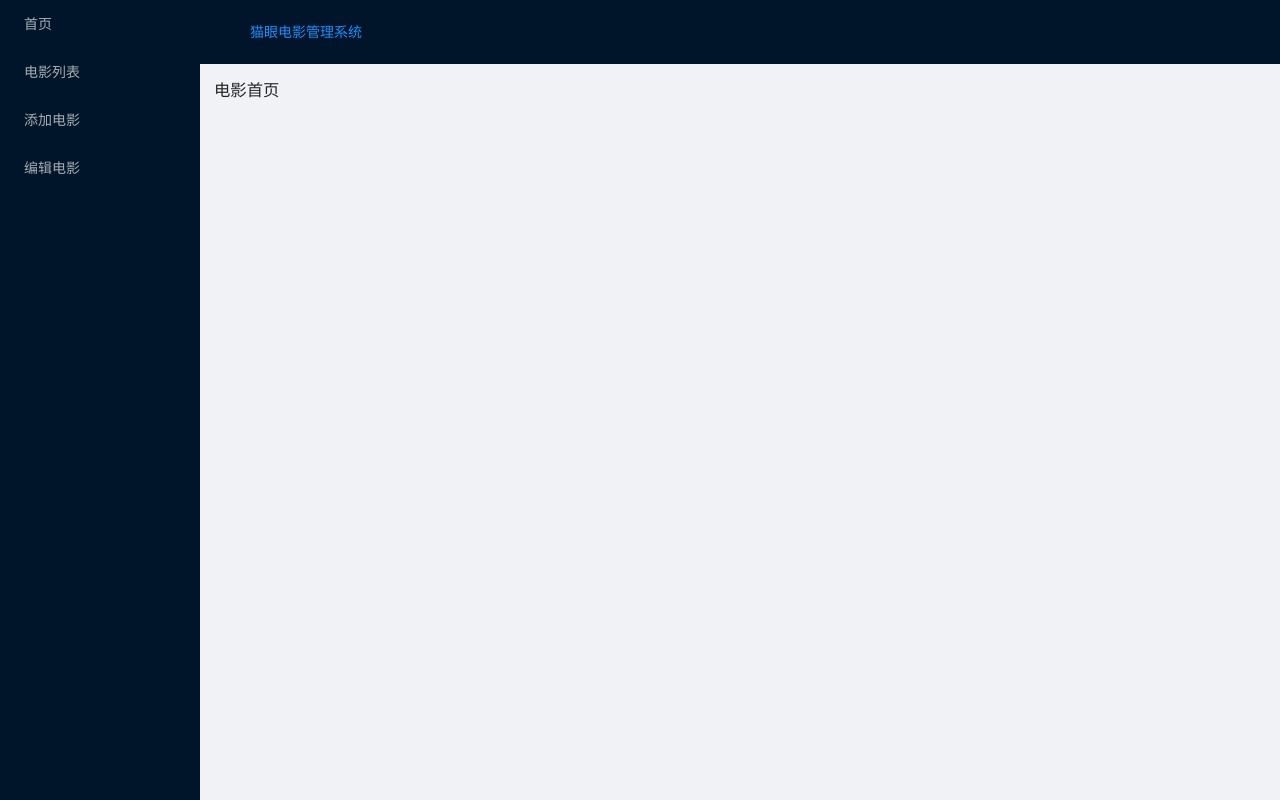
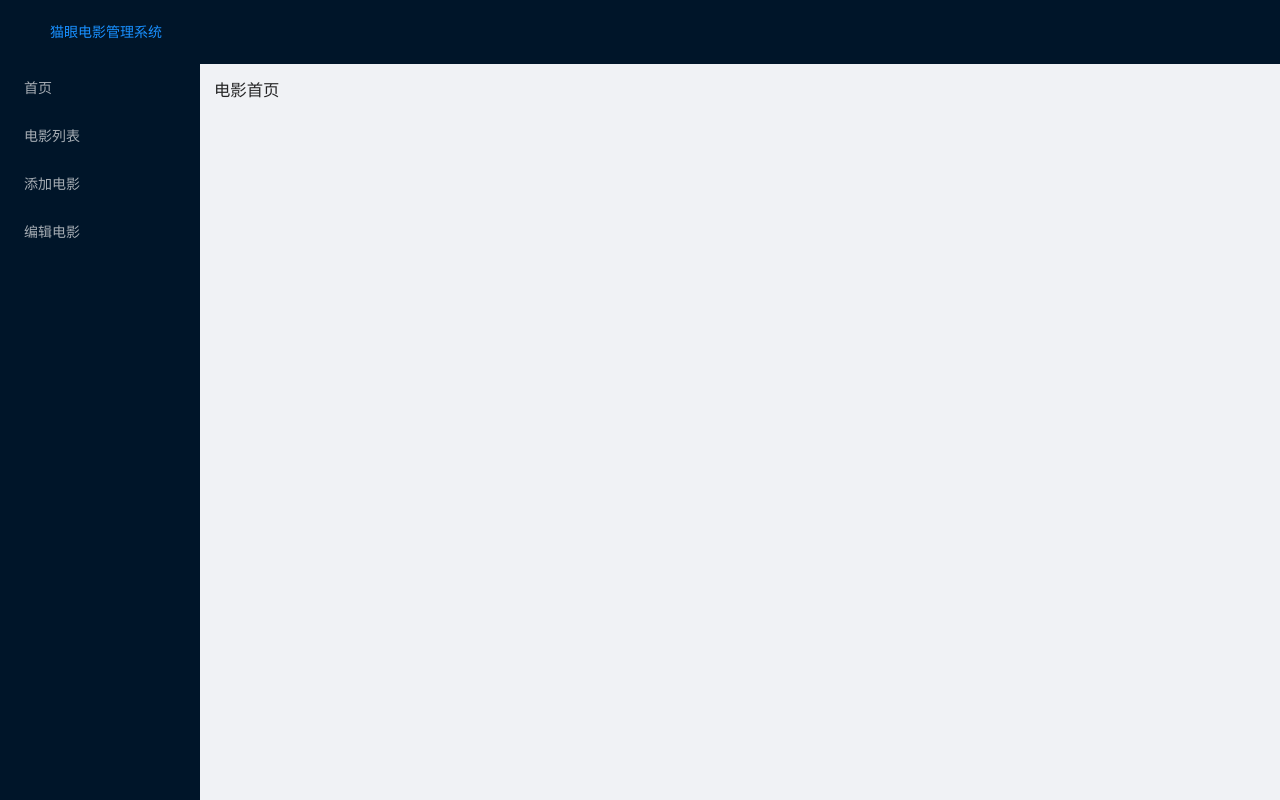
Before and after one commit to guangheyang/TypeScript-Moviesys, a React (Create React App) app in the folder client/: page / in a window 1280 px wide. Built offline with nearby package versions, Linux system fonts and the light colour scheme.

Commit message:
Layout布局

```diff
--- /dev/null
+++ b/client/src/components/MovieTable.tsx
@@ -0,0 +1 @@
+import React from 'react'
--- a/client/src/pages/Layout.tsx
+++ b/client/src/pages/Layout.tsx
@@ -11,6 +11,11 @@ const { Header, Sider, Content } = Layout;
 const _Layout: React.FC = function () {
   return (
     <div className="container">
+      <Layout>
+        <Header className="header">
+          <NavLink to="/">猫眼电影管理系统</NavLink>
+        </Header>
+
         <Layout>
           <Sider>
             <Menu mode="inline" theme="dark">
@@ -28,10 +33,6 @@ const _Layout: React.FC = function () {
               </Menu.Item>
             </Menu>
           </Sider>
-        <Layout>
-          <Header className="header">
-            <NavLink to="/">猫眼电影管理系统</NavLink>
-          </Header>
           <Content>
             <div className="main">
               <Route path="/" component={Home} exact></Route>
```
Lines whose indentation alone changed are shown as unchanged.
